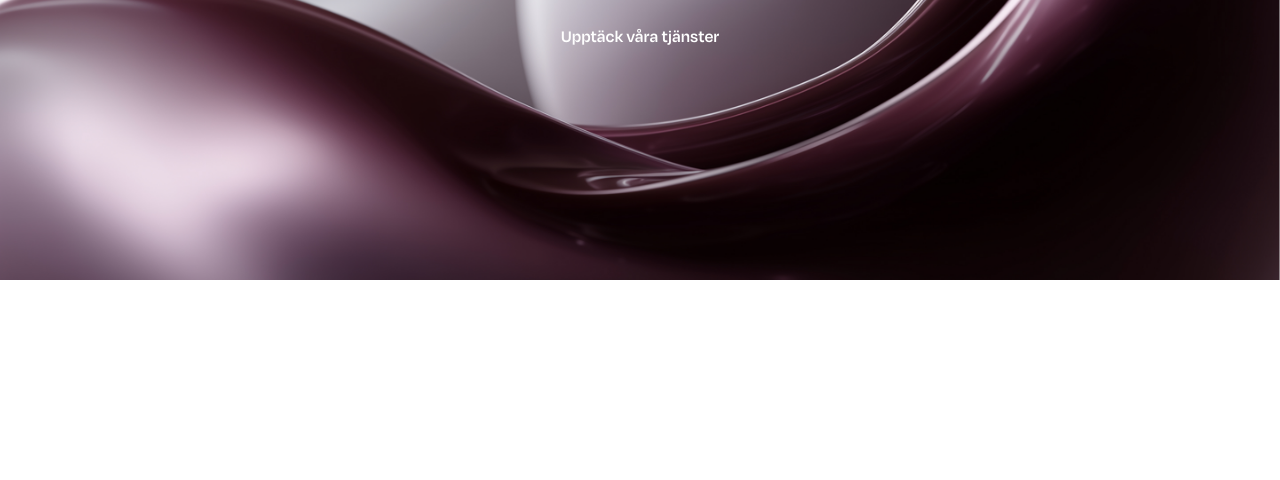
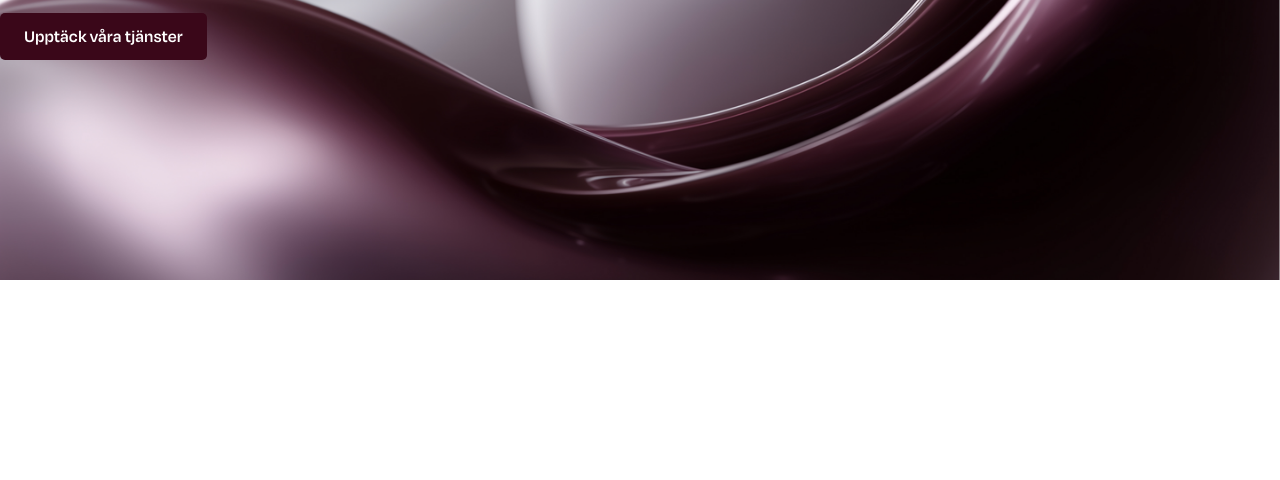
Before and after one commit to fridahenriksen1/Vero, a plain HTML site: page index.html in a window 1280 px wide. Shown: the part 320-800 px from the top of the page. Drawn offline with Linux system fonts and the light colour scheme.

Commit message:
Addad button bg

```diff
--- a/style.scss
+++ b/style.scss
@@ -46,10 +46,8 @@ a {
     display: flex;
     flex-direction: column;
     justify-content: center;
-    align-items: center;
+    align-items: flex-start;
     height: 100%;
-    text-align: center;
-    color: white;
 
     h1 {
       font-size: 2rem;
@@ -59,10 +57,10 @@ a {
       font-size: 1rem;
       margin-bottom: 1rem;
     }
-    button {
+    a {
       padding: 0.5rem 1rem;
       font-size: 1rem;
-      background-color: #ff6b6b;
+      background-color: $red-900;
       border: none;
       border-radius: 5px;
       color: white;
```
Also changed, not shown: style.css, 1 other file.
